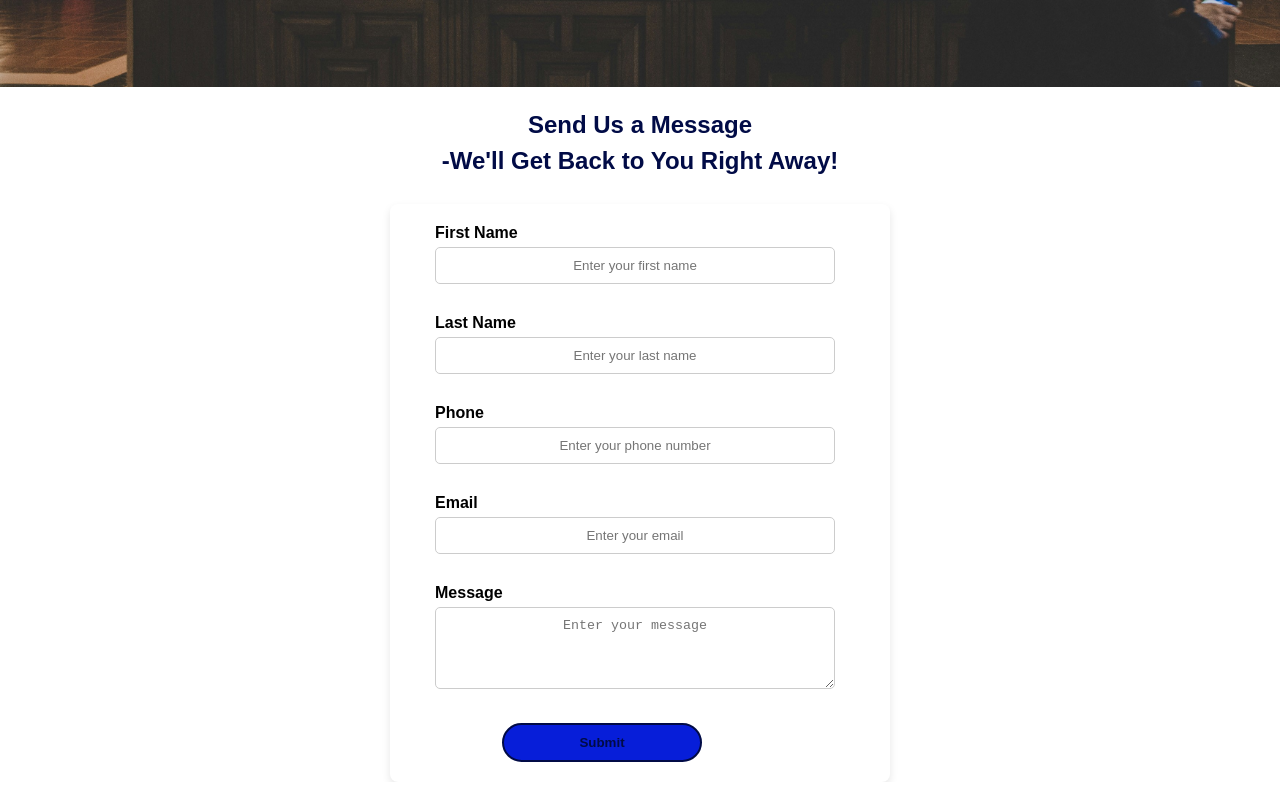
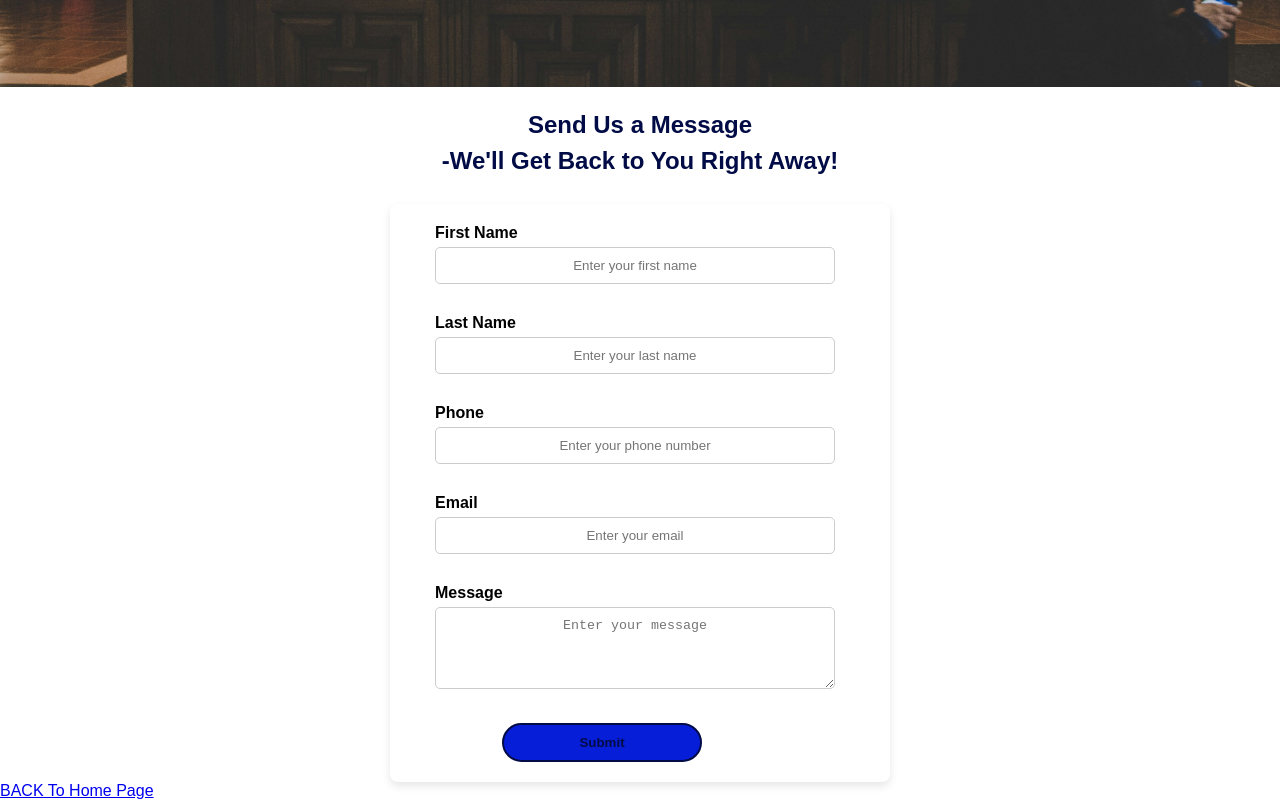
Before and after one commit to MariaHellsen/PixelSpace, a website built with Vite: page contact.html in a window 1280 px wide. Shown: the part 393-1193 px from the top of the page. Built offline with nearby package versions, Linux system fonts and the light colour scheme.

Commit message:
anchor tag is added to the contact page to redirect to the home page

```diff
--- a/contact.html
+++ b/contact.html
@@ -14,7 +14,8 @@
     <div class="form-container" id="form-container">
     <div id="form"></div>
     </div>
+    <div><a href="index.html">BACK To Home Page</a></div>
+    <script type="module" src="src/contact.js"></script>
 
-    <script type="module" src="src/contact.js"></script>
 </body>
 </html>
```
Also changed, not shown: src/style.css (line endings or trailing spaces).
